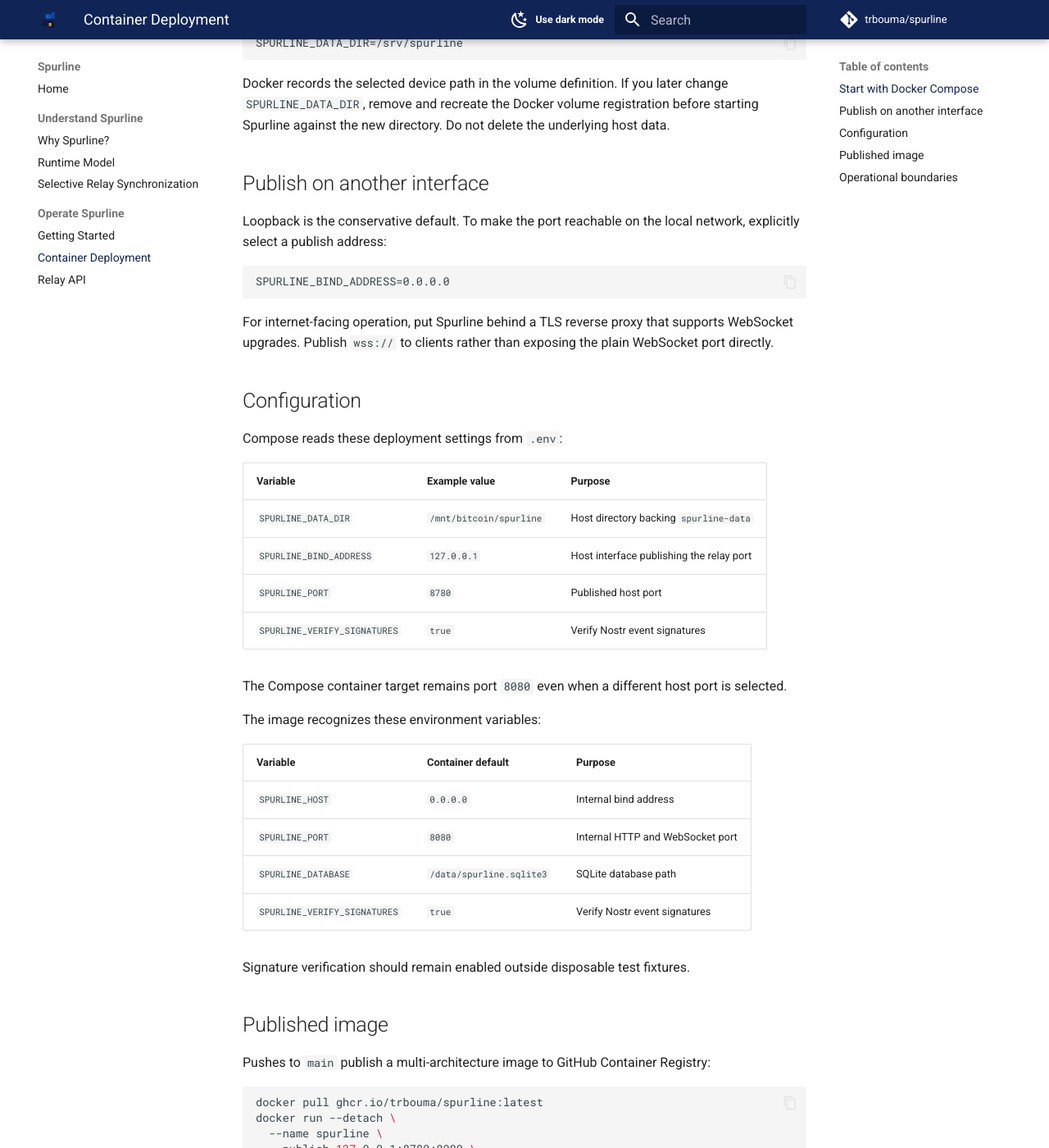
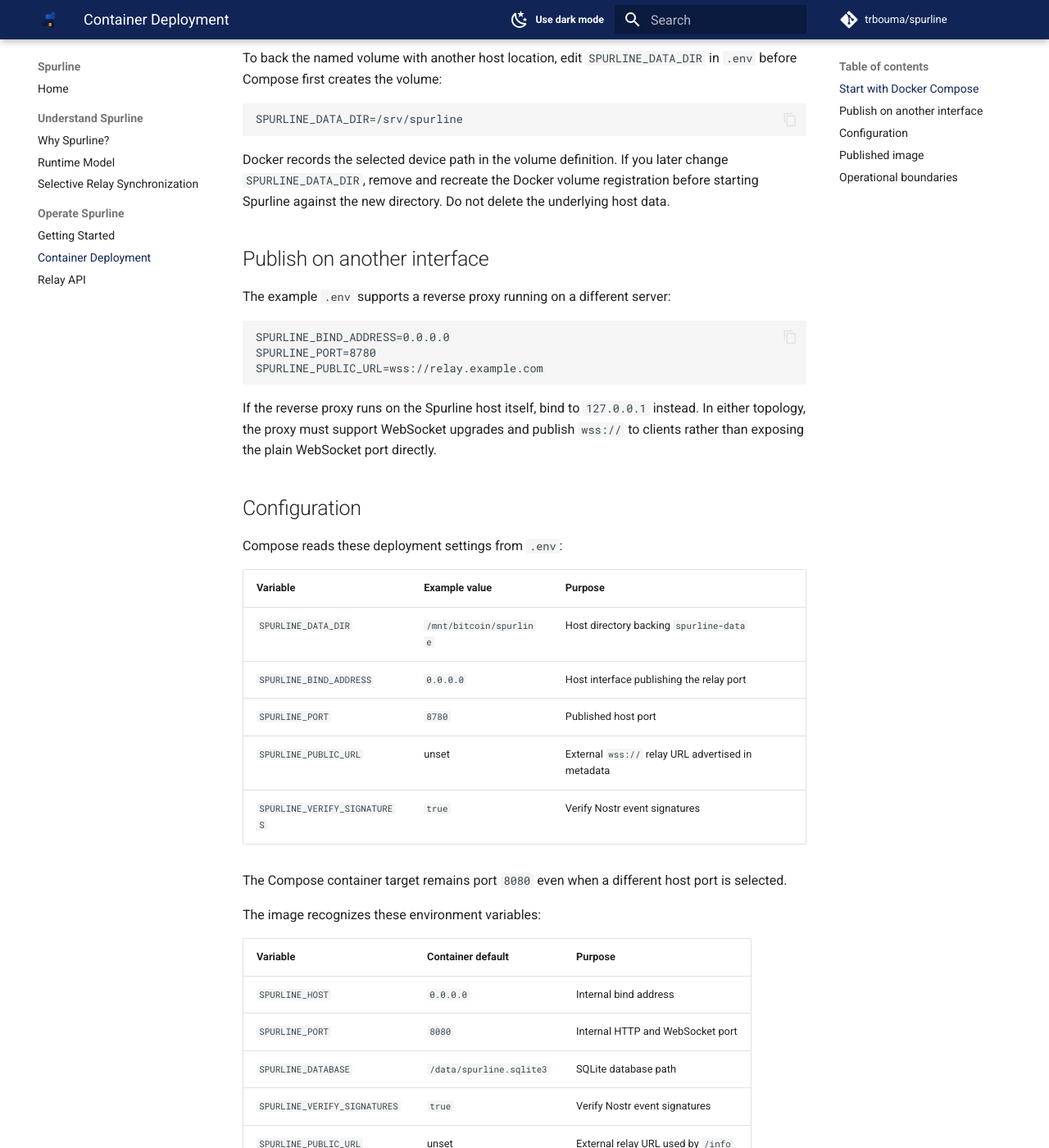
Before and after one commit to trbouma/spurline, an MkDocs documentation site: the page built from docs/container-deployment.md, in a window 1280 px wide and 1400 px high, scrolled down 1325 px. Shown: the whole window at 82% size. Built offline with MkDocs 1.6.1 and Material for MkDocs 9.7.7, drawn with Linux system fonts in a browser that asks for light colours; comment, search, counter and statistics services are not loaded; some of the changed text lies outside the part shown.

Commit message:
adjust deplooyment

````diff
--- a/compose.yaml
+++ b/compose.yaml
@@ -9,12 +9,13 @@
     restart: unless-stopped
     init: true
     ports:
-      - "${SPURLINE_BIND_ADDRESS:-127.0.0.1}:${SPURLINE_PORT:-8780}:8080"
+      - "${SPURLINE_BIND_ADDRESS:-0.0.0.0}:${SPURLINE_PORT:-8780}:8080"
     environment:
       SPURLINE_HOST: 0.0.0.0
       SPURLINE_PORT: 8080
       SPURLINE_DATABASE: /data/spurline.sqlite3
       SPURLINE_VERIFY_SIGNATURES: "${SPURLINE_VERIFY_SIGNATURES:-true}"
+      SPURLINE_PUBLIC_URL: "${SPURLINE_PUBLIC_URL:-}"
     volumes:
       - spurline-data:/data
     read_only: true
--- a/docs/container-deployment.md
+++ b/docs/container-deployment.md
@@ -24,13 +24,18 @@
 the database location cannot silently change between deployments. The supplied
 example sets it to `/mnt/bitcoin/spurline`.
 
-The default port is bound to host loopback only:
+The supplied deployment example binds port `8780` on all host interfaces so a
+separate reverse proxy server can reach it:
 
 ```text
-ws://127.0.0.1:8780/
-http://127.0.0.1:8780/health
-http://127.0.0.1:8780/info
+ws://SPURLINE_SERVER_IP:8780/
+http://SPURLINE_SERVER_IP:8780/health
+http://SPURLINE_SERVER_IP:8780/info
 ```
+
+Restrict inbound TCP port `8780` to the reverse proxy server at the host
+firewall. Set `SPURLINE_PUBLIC_URL` to the external `wss://` URL served by that
+proxy.
 
 Follow runtime logs with:
 
@@ -79,16 +84,18 @@
 
 ## Publish on another interface
 
-Loopback is the conservative default. To make the port reachable on the local
-network, explicitly select a publish address:
+The example `.env` supports a reverse proxy running on a different server:
 
 ```dotenv
 SPURLINE_BIND_ADDRESS=0.0.0.0
+SPURLINE_PORT=8780
+SPURLINE_PUBLIC_URL=wss://relay.example.com
 ```
 
-For internet-facing operation, put Spurline behind a TLS reverse proxy that
-supports WebSocket upgrades. Publish `wss://` to clients rather than exposing
-the plain WebSocket port directly.
+If the reverse proxy runs on the Spurline host itself, bind to `127.0.0.1`
+instead. In either topology, the proxy must support WebSocket upgrades and
+publish `wss://` to clients rather than exposing the plain WebSocket port
+directly.
 
 ## Configuration
 
@@ -97,8 +104,9 @@
 | Variable | Example value | Purpose |
 | --- | --- | --- |
 | `SPURLINE_DATA_DIR` | `/mnt/bitcoin/spurline` | Host directory backing `spurline-data` |
-| `SPURLINE_BIND_ADDRESS` | `127.0.0.1` | Host interface publishing the relay port |
+| `SPURLINE_BIND_ADDRESS` | `0.0.0.0` | Host interface publishing the relay port |
 | `SPURLINE_PORT` | `8780` | Published host port |
+| `SPURLINE_PUBLIC_URL` | unset | External `wss://` relay URL advertised in metadata |
 | `SPURLINE_VERIFY_SIGNATURES` | `true` | Verify Nostr event signatures |
 
 The Compose container target remains port `8080` even when a different host
@@ -112,6 +120,7 @@
 | `SPURLINE_PORT` | `8080` | Internal HTTP and WebSocket port |
 | `SPURLINE_DATABASE` | `/data/spurline.sqlite3` | SQLite database path |
 | `SPURLINE_VERIFY_SIGNATURES` | `true` | Verify Nostr event signatures |
+| `SPURLINE_PUBLIC_URL` | unset | External relay URL used by `/info` |
 
 Signature verification should remain enabled outside disposable test fixtures.
 
````
Also changed, not shown: README.md (+6 -4 lines), 5 other files.
